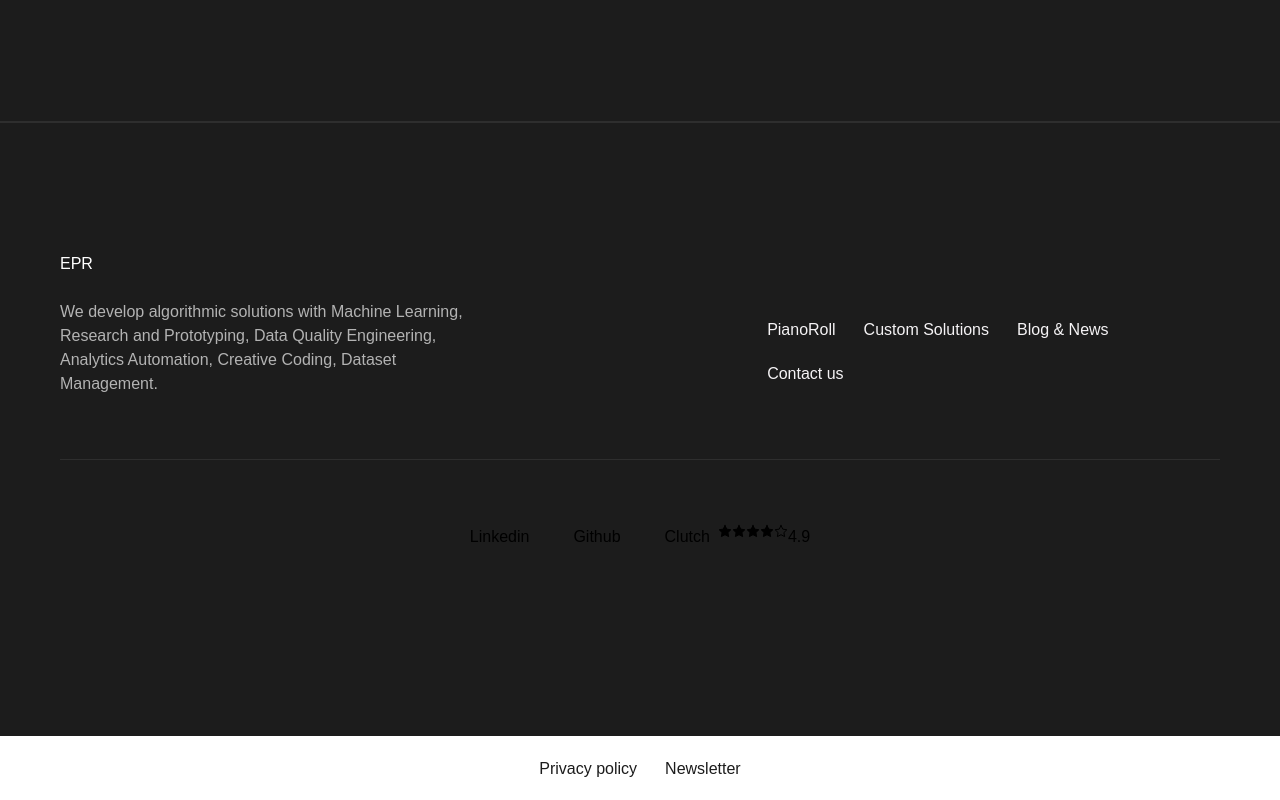
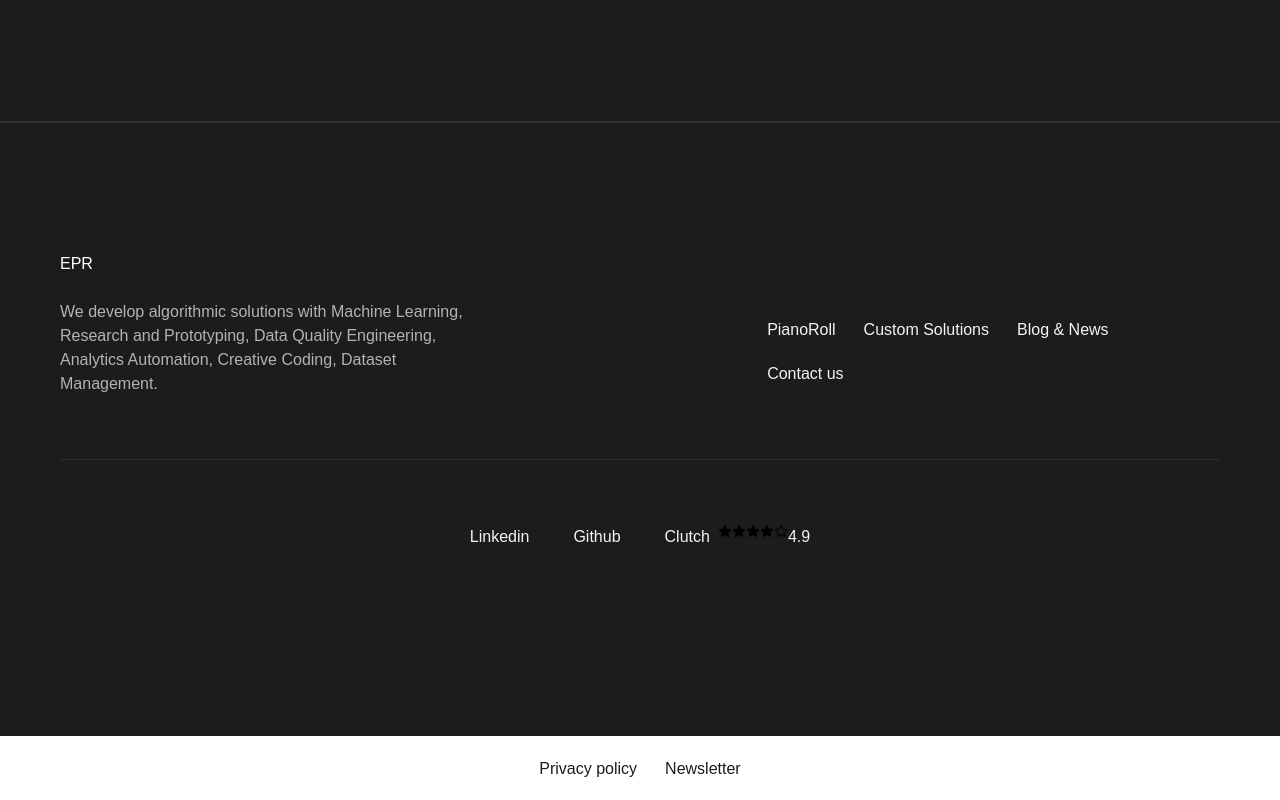
Before and after one commit to Nospoko/epr-landing, a Next.js app in the folder algrtm/: page / in a window 1280 px wide. Shown: the part 3196-3996 px from the top of the page. Built offline with nearby package versions, Linux system fonts and the light colour scheme.

Commit message:
corrected dark/light mode in NavbarDropdownMenu

```diff
--- a/algrtm/src/app/page.js
+++ b/algrtm/src/app/page.js
@@ -1,4 +1,3 @@
-import AlgorithmicMusicSection from "@/components/AlgorithmicMusicSection";
 import DataLabSection from "@/components/DataLabSection";
 import DevelopSection from "@/components/DevelopSection";
 import OurWork from "@/components/OurWork";
--- a/algrtm/src/components/OurWork.js
+++ b/algrtm/src/components/OurWork.js
@@ -20,7 +20,7 @@ const OurWork = () => {
                 text="Learn more"
                 customIcon={<CustomIcon name="ArrowUpRight" color="white" />}
                 alt="arrow up icon"
-                href="/medTech"
+                href="/heavyIndustry"
               />
             </div>
           </div>
@@ -39,7 +39,7 @@ const OurWork = () => {
                 text="Learn more"
                 customIcon={<CustomIcon name="ArrowUpRight" color="white" />}
                 alt="arrow up icon"
-                href="/medTech"
+                href="/pianoRoll"
               />
             </div>
           </div>
--- a/algrtm/src/components/SocialLinksSection.js
+++ b/algrtm/src/components/SocialLinksSection.js
@@ -4,10 +4,10 @@ import React from "react";
 import Star from "./icons/Star";
 import StarEmpty from "./icons/StarEmpty";
 
-const SocialLinksSection = (textColor, textDarkColor) => {
+const SocialLinksSection = ({ textColor, textDarkColor }) => {
   return (
     <div
-      className={`flex gap-[2.75rem] flex-center justify-center text-${textColor} dark:text-${textDarkColor} p3 w-full`}
+      className={`flex gap-[2rem] md:gap-[2.75rem] flex-center justify-center text-black dark:text-white p3 w-full`}
     >
       <Link
         href={externalLinks.Linkedin}
@@ -19,17 +19,17 @@ const SocialLinksSection = (textColor, textDarkColor) => {
       </Link>
       <Link
         href={externalLinks.Github}
-        className={`text-${textColor} animation`}
+        className={`text-${textColor} dark:text-${textDarkColor} animation`}
         target="_blank"
         rel="noopener noreferrer"
       >
         Github
       </Link>
-      <div className={` flex text-${textColor}`}>
+      <div className={` flex text-${textColor} dark:text-${textDarkColor}`}>
         {/* TODO- add link when we create account */}
         <Link
           href={externalLinks.Clutch}
-          className={`text-${textColor} animation mr-2`}
+          className={`text-${textColor} dark:text-${textDarkColor} animation mr-2`}
           target="_blank"
           rel="noopener noreferrer"
         >
```
